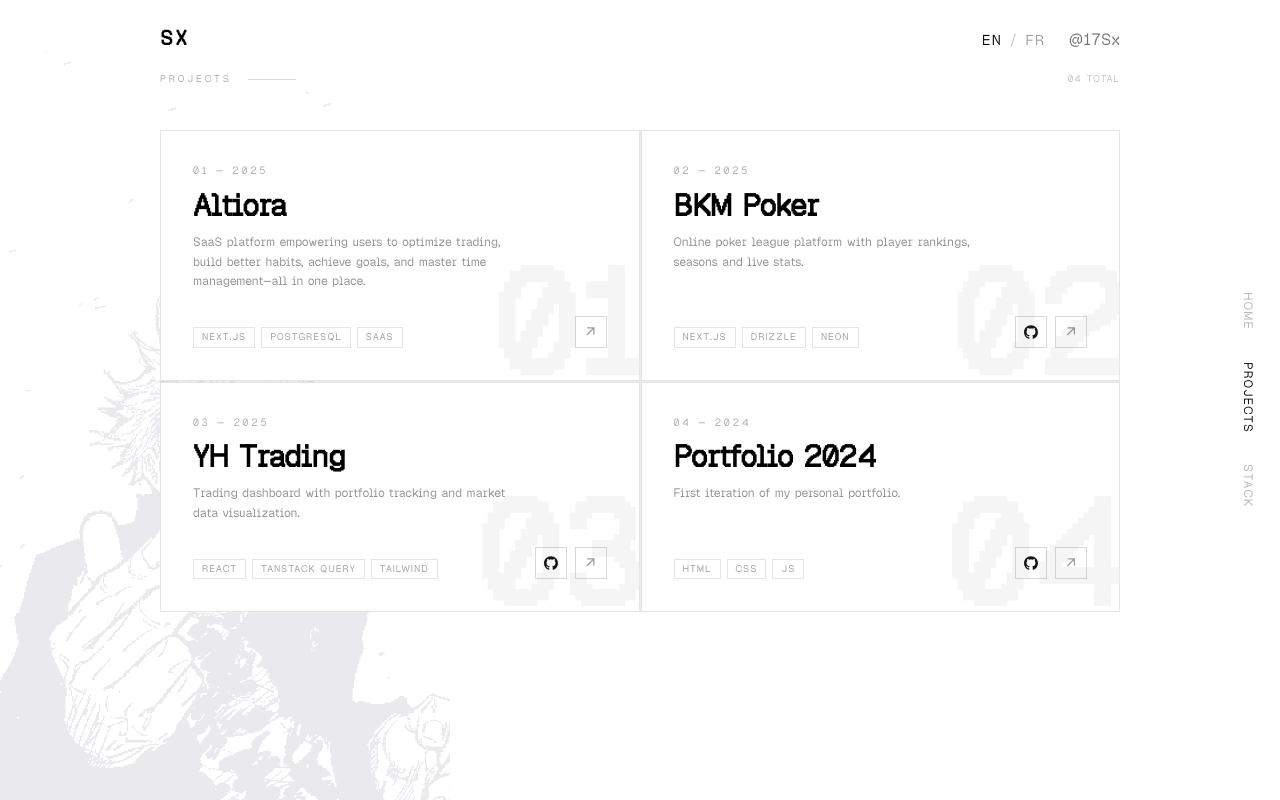
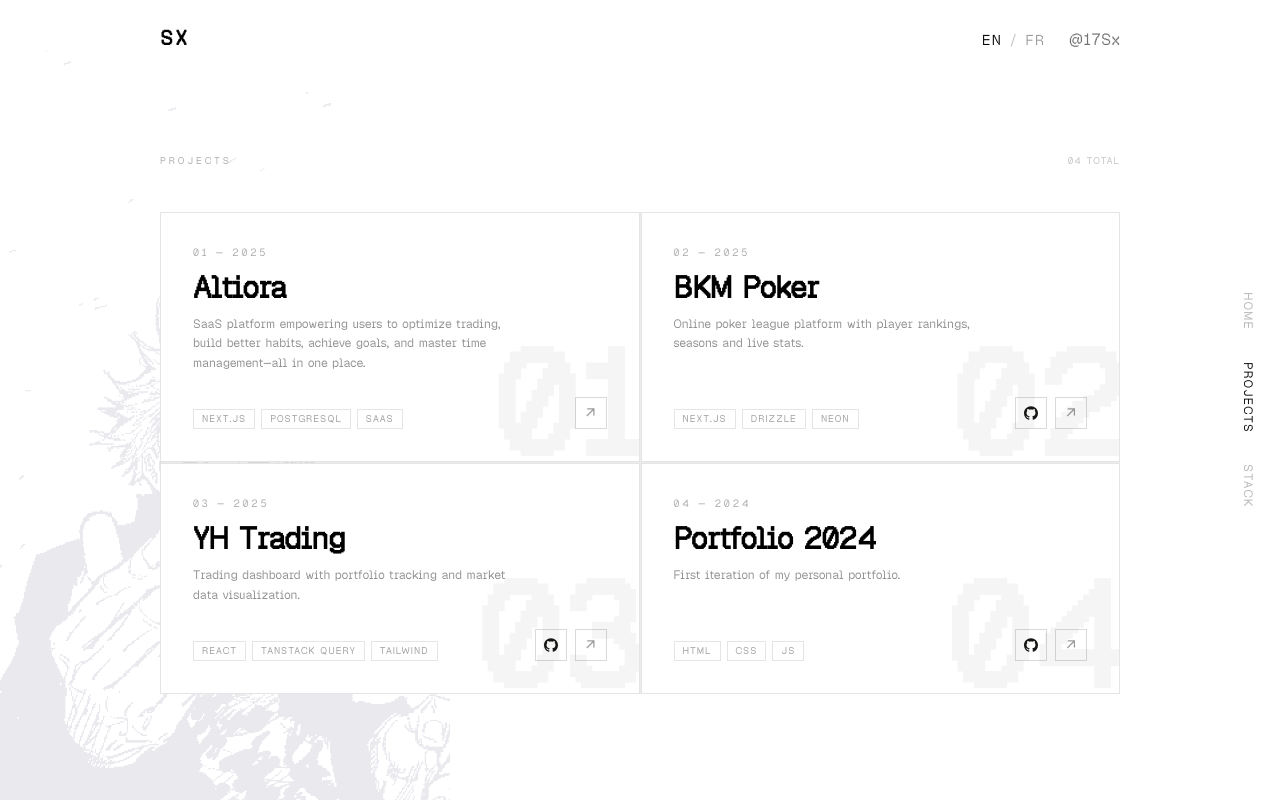
Before and after one commit to 17Sx/Portfolio2026v2, a React (Vite) app: page /projects in a window 1280 px wide. Built offline with nearby package versions, Linux system fonts and the light colour scheme.

Commit message:
Update Projects.tsx

```diff
--- a/src/routes/Projects.tsx
+++ b/src/routes/Projects.tsx
@@ -145,13 +145,13 @@
 
   return (
     <div className="mx-auto max-w-5xl px-4 sm:px-8 pb-20 md:pb-6 h-full flex flex-col overflow-y-auto">
+      <div className="flex-1 flex flex-col justify-center py-4">
       {/* Section header */}
       <div className="flex items-center justify-between py-5 mb-6">
         <div className="flex items-center gap-4">
           <span className="font-mono text-[0.6rem] tracking-[0.3em] uppercase text-black/35">
             {lang === 'fr' ? 'Projets' : 'Projects'}
           </span>
-          <span className="h-px w-12 bg-black/15" />
         </div>
         <span className="font-mono text-[0.6rem] tracking-widest text-black/25">
           {String(projects.length).padStart(2, '0')} TOTAL
@@ -164,6 +164,7 @@
           <ProjectCard key={project.id} project={project} index={i} lang={lang} />
         ))}
       </div>
+      </div>
     </div>
   )
 }
```
